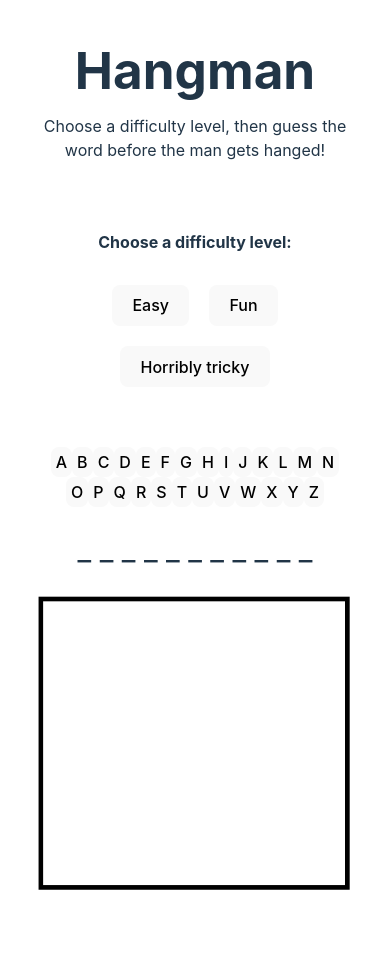
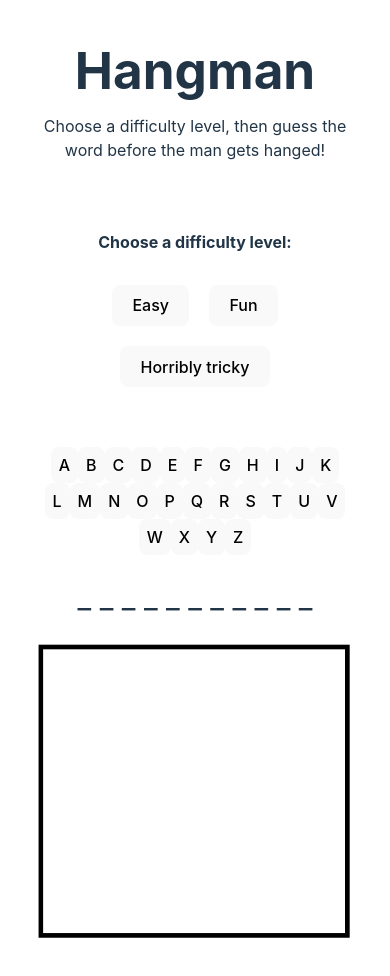
Before and after one commit to Clatherine/Hangman, a React (Vite) app: page / in a window 390 px wide. Shown: the top 976 px of the page. Before the commit the page ends 931 px from the top, so only its background shows below. Built offline with nearby package versions, Linux system fonts and the light colour scheme; the HTML template or start-up script is replaced by a standard one.

Commit message:
made buttons slightly larger

```diff
--- a/src/App.css
+++ b/src/App.css
@@ -22,7 +22,7 @@
   }
   @media (max-width: 550px) {
     .letterbutton {
-   padding: 4px;
+   padding: 7px;
 
     }
   }
```
